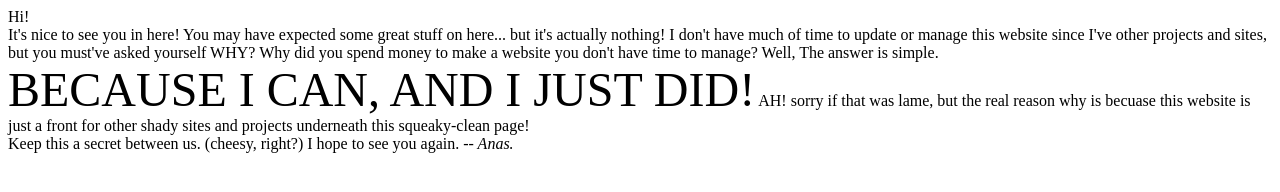
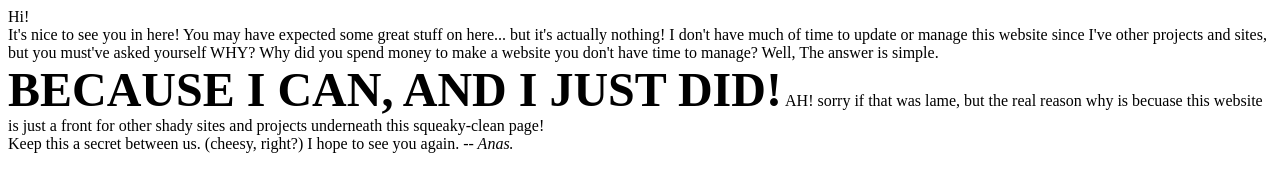
Before and after one commit to anas4a/anas4a.github.io, a plain HTML site: page index.htm in a window 1280 px wide. Drawn offline with Linux system fonts and the light colour scheme.

Commit message:
Update index.htm

```diff
--- a/index.htm
+++ b/index.htm
@@ -13,10 +13,12 @@
 Hi!<br>
   It's nice to see you in here! You may have expected some great stuff on here... but it's actually nothing!
 
+
 I don't have much of time to update or manage this website since I've other projects and sites, but you must've asked yourself WHY? Why did you spend money to make a website you don't have time to manage?
 
+
 Well, The answer is simple.<br>
-  <font size="25"><B1>BECAUSE I CAN, AND I JUST DID!</B1></font>
+  <font size="35"><B>BECAUSE I CAN, AND I JUST DID!</B></font>
 
   AH! sorry if that was lame, but the real reason why is becuase this website is just a front for other shady sites and projects underneath this squeaky-clean page!
   <br> Keep this a secret between us. (cheesy, right?)
```
